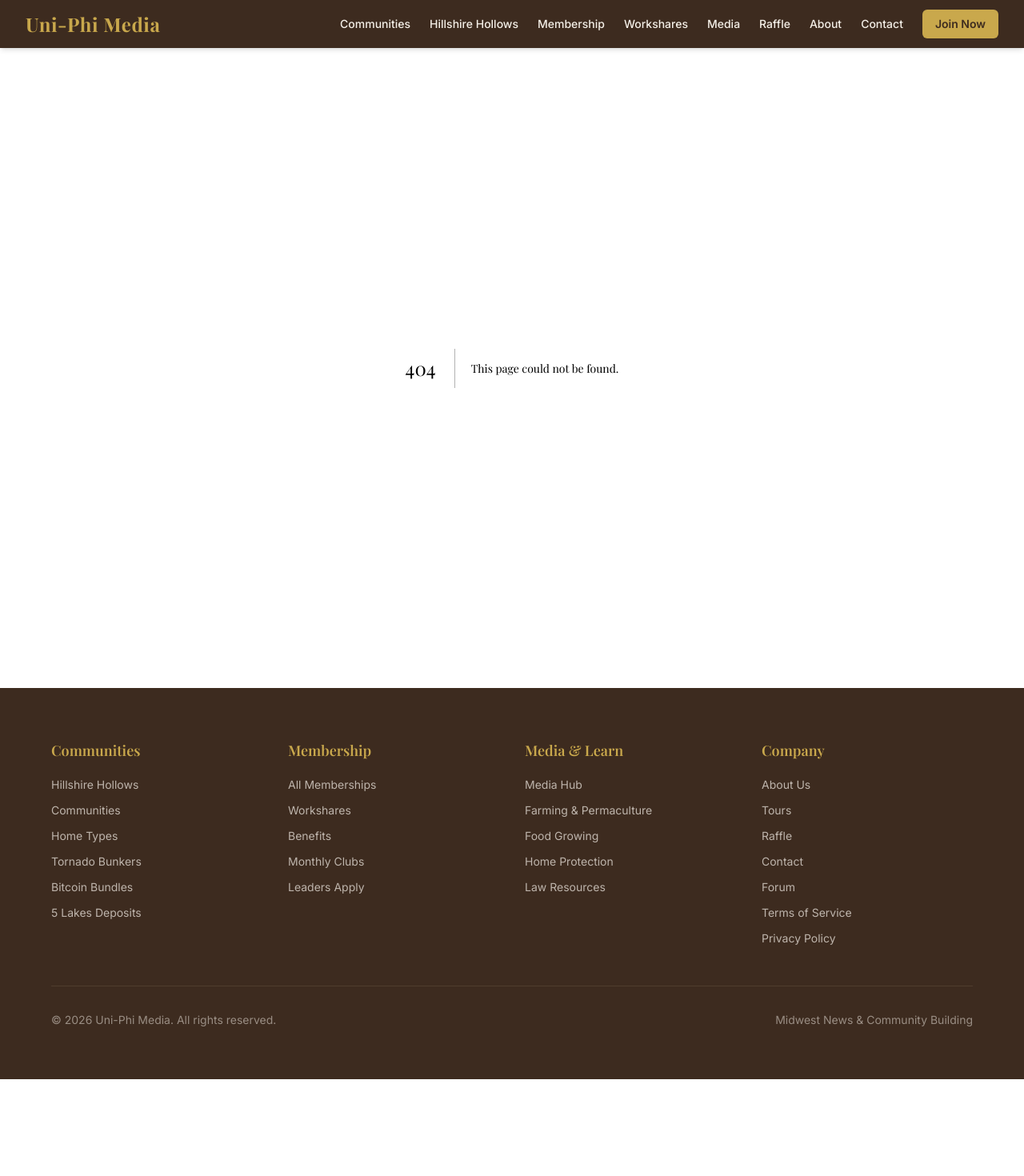
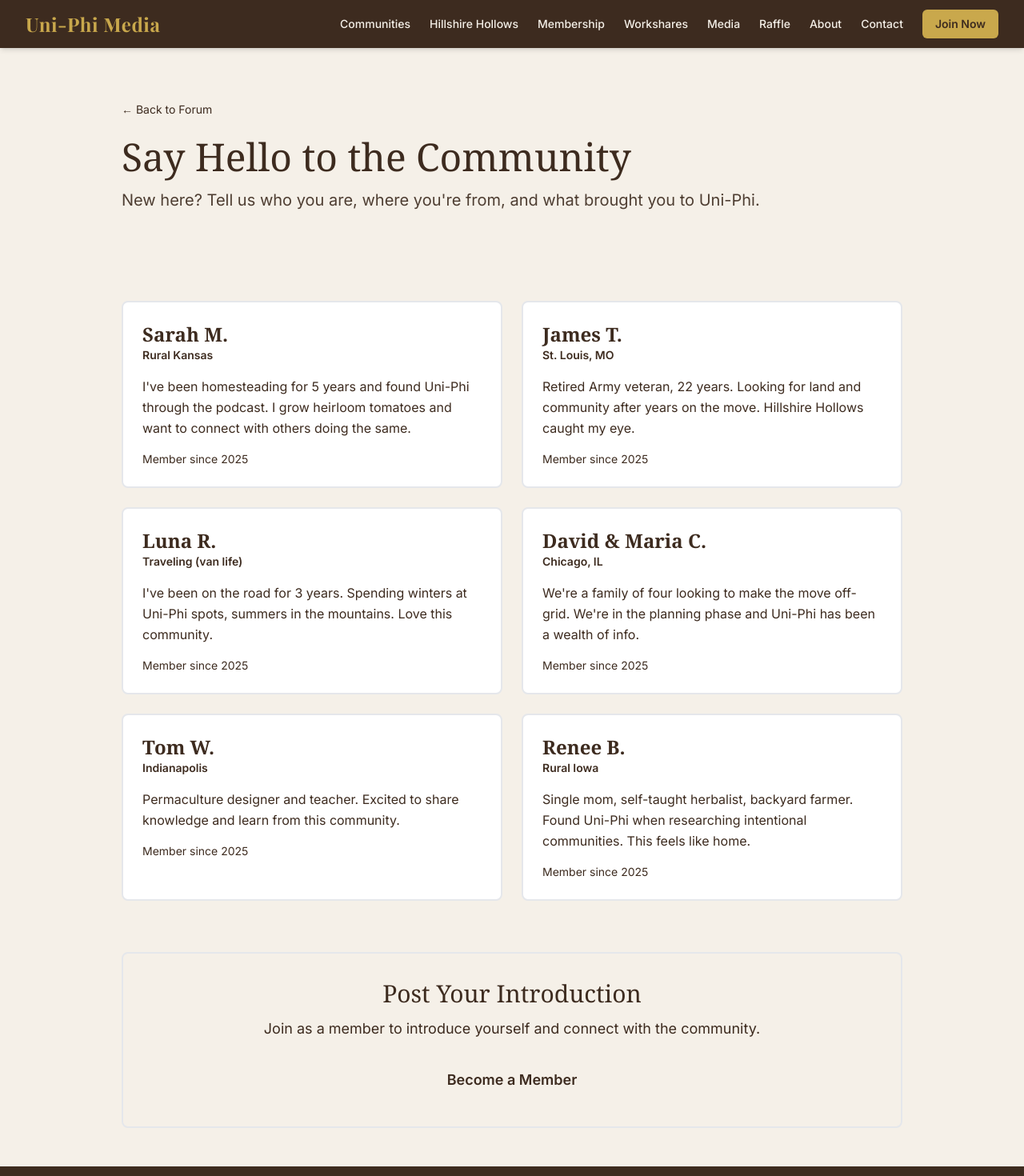
Before and after one commit to dutchiono/uniphimedia, a Next.js app: page /forum/introductions in a window 1280 px wide. Before the commit this address had no page. Shown: the top 1470 px of the page at 80% size. Before the commit the page ends 1349 px from the top, so only its background shows below. Built offline with nearby package versions, Linux system fonts and the light colour scheme.

Commit message:
feat: add forum subpages and utility pages (forum/general, forum/rules, forum/introductions, tos, privacy-policy, community-rules)

```diff
--- /dev/null
+++ b/src/app/forum/introductions/page.tsx
@@ -0,0 +1,87 @@
+export default function ForumIntroductionsPage() {
+  const introductions = [
+    {
+      name: "Sarah M.",
+      location: "Rural Kansas",
+      bio: "I've been homesteading for 5 years and found Uni-Phi through the podcast. I grow heirloom tomatoes and want to connect with others doing the same.",
+      memberSince: "2025",
+    },
+    {
+      name: "James T.",
+      location: "St. Louis, MO",
+      bio: "Retired Army veteran, 22 years. Looking for land and community after years on the move. Hillshire Hollows caught my eye.",
+      memberSince: "2025",
+    },
+    {
+      name: "Luna R.",
+      location: "Traveling (van life)",
+      bio: "I've been on the road for 3 years. Spending winters at Uni-Phi spots, summers in the mountains. Love this community.",
+      memberSince: "2025",
+    },
+    {
+      name: "David & Maria C.",
+      location: "Chicago, IL",
+      bio: "We're a family of four looking to make the move off-grid. We're in the planning phase and Uni-Phi has been a wealth of info.",
+      memberSince: "2025",
+    },
+    {
+      name: "Tom W.",
+      location: "Indianapolis",
+      bio: "Permaculture designer and teacher. Excited to share knowledge and learn from this community.",
+      memberSince: "2025",
+    },
+    {
+      name: "Renee B.",
+      location: "Rural Iowa",
+      bio: "Single mom, self-taught herbalist, backyard farmer. Found Uni-Phi when researching intentional communities. This feels like home.",
+      memberSince: "2025",
+    },
+  ];
+
+  return (
+    <div className="min-h-screen bg-cream">
+      {/* Header */}
+      <header className="bg-forest text-cream py-16">
+        <div className="max-w-5xl mx-auto px-6">
+          <div className="mb-6">
+            <a href="/forum" className="text-gold hover:underline text-sm">
+              ← Back to Forum
+            </a>
+          </div>
+          <h1 className="font-serif text-5xl mb-4">Say Hello to the Community</h1>
+          <p className="text-xl opacity-90">
+            New here? Tell us who you are, where you're from, and what brought you to Uni-Phi.
+          </p>
+        </div>
+      </header>
+
+      <main className="max-w-5xl mx-auto px-6 py-12">
+        {/* Introduction Cards */}
+        <div className="grid md:grid-cols-2 gap-6 mb-16">
+          {introductions.map((intro, idx) => (
+            <div key={idx} className="bg-white border-2 border-bark/20 p-6 rounded-lg">
+              <div className="mb-4">
+                <h3 className="font-serif text-2xl text-forest font-bold">{intro.name}</h3>
+                <p className="text-gold text-sm font-semibold">{intro.location}</p>
+              </div>
+              <p className="text-bark mb-4 leading-relaxed">{intro.bio}</p>
+              <p className="text-bark/50 text-sm">Member since {intro.memberSince}</p>
+            </div>
+          ))}
+        </div>
+
+        {/* CTA to Join */}
+        <div className="bg-gold/10 border-2 border-gold p-8 rounded-lg text-center">
+          <h3 className="font-serif text-3xl text-forest mb-3">Post Your Introduction</h3>
+          <p className="text-bark mb-6 text-lg">Join as a member to introduce yourself and connect with the community.</p>
+          <a
+            href="/membership"
+            className="inline-block bg-forest text-cream px-8 py-3 rounded-lg hover:bg-forest/90 transition-colors font-semibold text-lg"
+          >
+            Become a Member
+          </a>
+        </div>
+      </main>
+    </div>
+  );
+}
```
